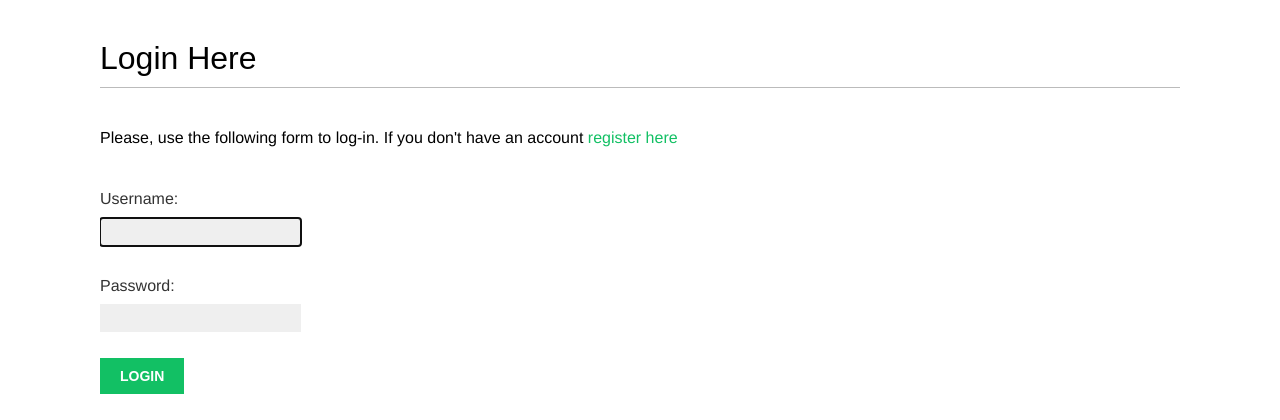
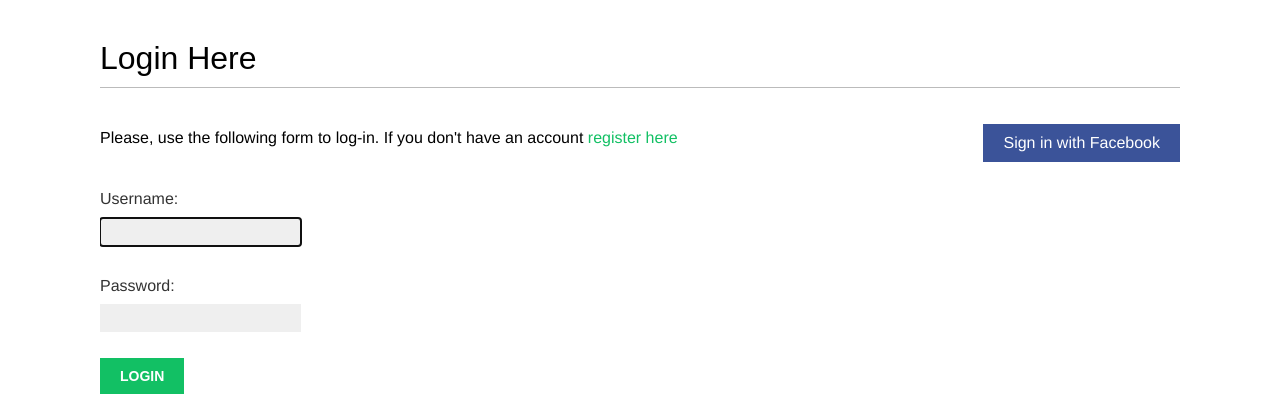
Before and after one commit to alxayeed/django-social-site, a Django app: page /account/login/ in a window 1280 px wide. Shown: the part 47-467 px from the top of the page. Run offline with Django 3.2, Linux system fonts and the light colour scheme; some web fonts are replaced.

Commit message:
Authentication using Facebook added

```diff
--- a/account/templates/registration/login.html
+++ b/account/templates/registration/login.html
@@ -25,6 +25,14 @@ Login
     </form>
     <p><a href="{% url 'account:password_reset' %}">Forgotten your password?</a></ p>
 </div>
+<div class="social">
+    <ul>
+        <li class="facebook">
+            <a href="{% url "social:begin" "facebook" %}">Sign in with
+                Facebook</a>
+        </li>
+    </ul>
+</div>
 
 
 
--- a/bookmarks/urls.py
+++ b/bookmarks/urls.py
@@ -6,7 +6,7 @@ from django.conf.urls.static import static
 urlpatterns = [
     path('admin/', admin.site.urls),
     path('account/', include('account.urls', namespace='account')),
-    path('social-auth', include('social_django.urls', namespace='social')),
+    path('social-auth/', include('social_django.urls', namespace='social')),
 ]
 # in debug mode, media files will be served using this configuration
 if settings.DEBUG:
```
Also changed, not shown: bookmarks/settings.py (+11 -1 lines), db.sqlite3, 1 other file.
